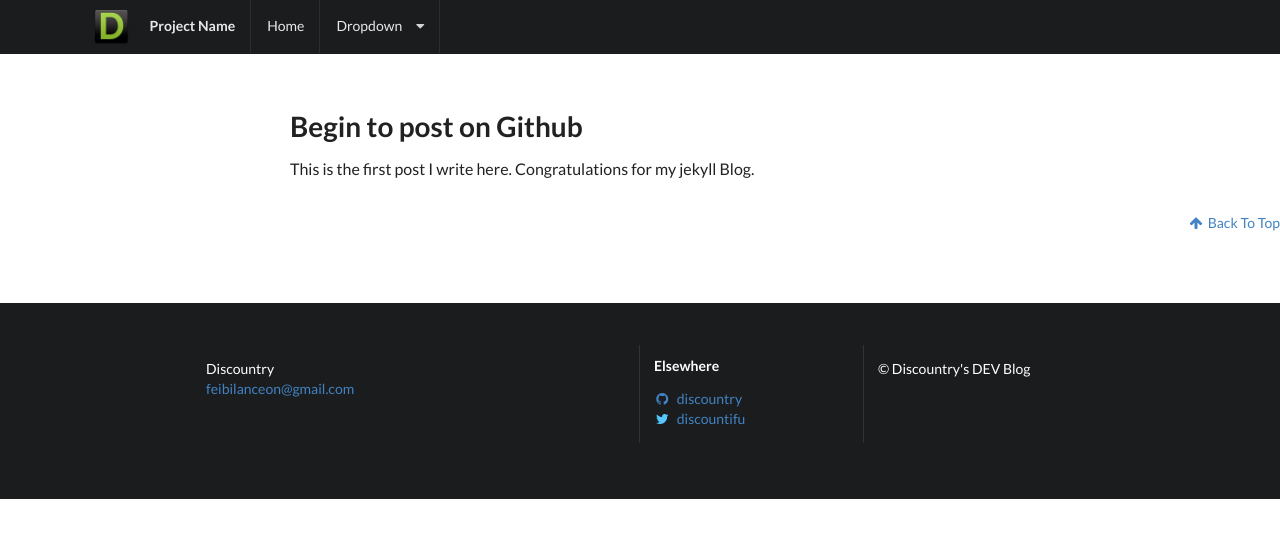
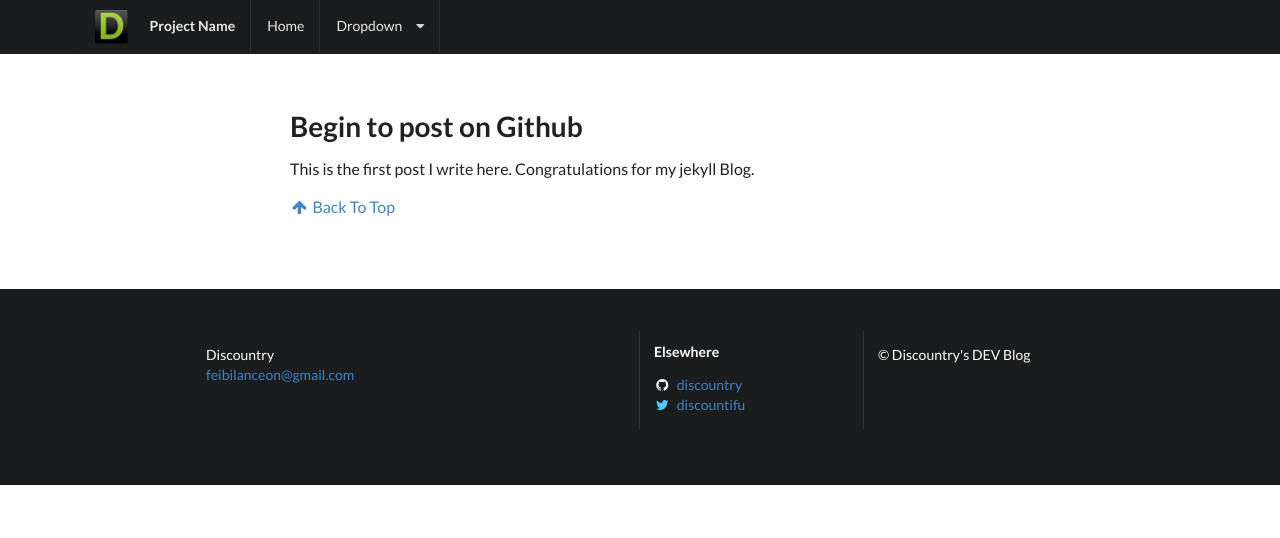
Before and after one commit to discountry/discountry.github.io, a Jekyll site: the page built from _posts/2014-08-28-begin-to-post-on-github.md, in a window 1280 px wide and 900 px high. Shown: the top 538 px of the window. Built offline with Jekyll 4.4.1, drawn with Linux system fonts in a browser that asks for light colours; nearby versions of some CDN libraries.

Commit message:
update float

```diff
--- a/_includes/footer.html
+++ b/_includes/footer.html
@@ -13,7 +13,7 @@
         {% if site.github_username %}
           <li>
             <a href="https://github.com/{{ site.github_username }}">
-              <i class="white icon github"></i>
+              <i class="inverted icon github"></i>
               <span class="username">{{ site.github_username }}</span>
             </a>
           </li>
--- a/_layouts/post.html
+++ b/_layouts/post.html
@@ -3,11 +3,10 @@
 ---
 <div class="ui main text container">
 
-  <article class="post content">
   	<h1 class="ui header">{% if page.title %}{{ page.title }}{% else %}{{ site.title }}{% endif %}</h1>
+
     {{ content }}
-  </article>
+
+    <a href="#top"><p class="right floated"><i class="arrow up icon"></i>Back To Top</p></a>
 
 </div>
-
-<a href="#top"><p style="text-align: right;"><i class="arrow up icon"></i>Back To Top</p></a>
```
